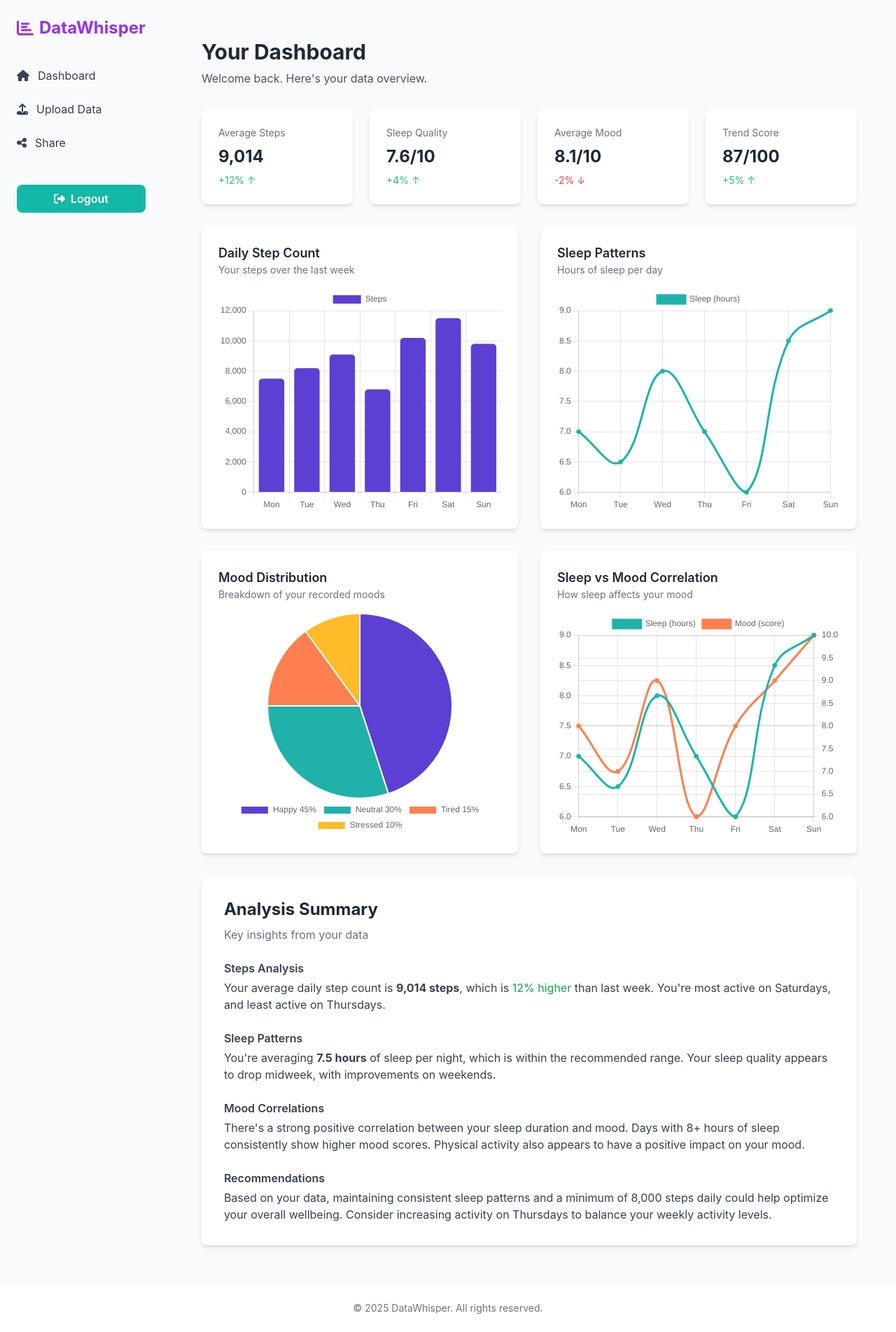
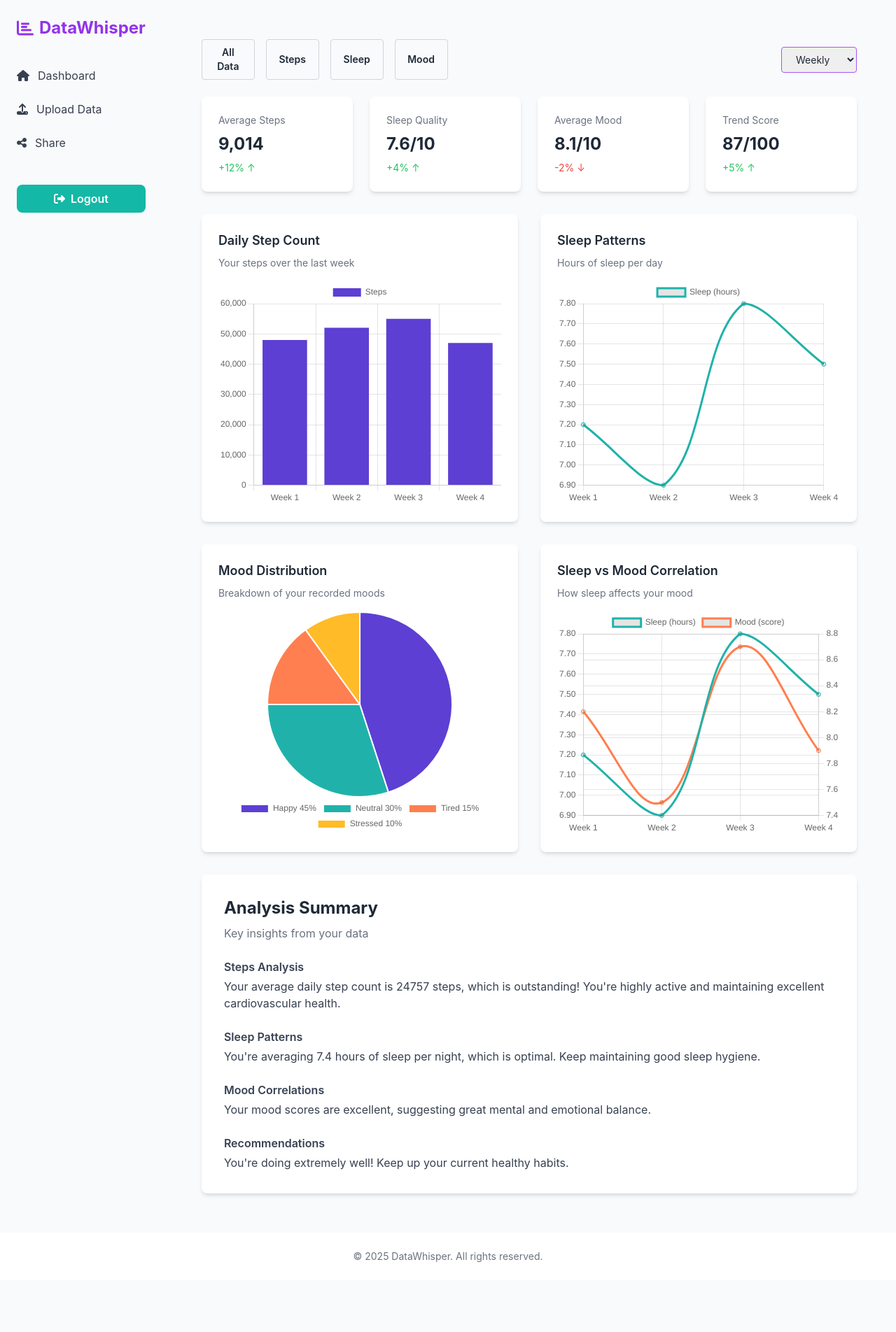
Before and after one commit to kdmars0168/data-analytics-app, a Flask app: page /dashboard in a window 1280 px wide. Shown: the whole page at 70% size. After the commit the page ends 1804 px from the top, so only its background shows below. Run offline with Flask 3, Linux system fonts and the light colour scheme; the visitor is signed in with stand-in values (Sample User, id 1); some libraries are stand-ins or nearby versions.

Commit message:
Major updates: Dynamic analysis, smarter utils, full dashboard refactor.

```diff
--- a/app/routes.py
+++ b/app/routes.py
@@ -3,6 +3,7 @@ from app import db
 from app.forms import RegistrationForm, LoginForm
 from app.models import User
 from flask_login import login_user, logout_user, login_required
+from app.utils import generate_analysis_summary
 
 # Create a Blueprint called 'main'
 main = Blueprint('main', __name__)
@@ -43,7 +44,16 @@ def login():
 @main.route('/dashboard')
 @login_required
 def dashboard():
-    return render_template('dashboard.html')
+    # Demo: In a real app, you would pull user-specific uploaded data
+    user_data = {
+        'steps': [117200, 8500, 9100, 7000, 10400, 11500, 9600],
+        'sleep': [7, 6.5, 8, 7, 6, 8.5, 9],
+        'mood': [8, 7, 9, 6, 8, 9, 10],
+    }
+
+    analysis = generate_analysis_summary(user_data)
+
+    return render_template('dashboard.html', analysis=analysis)
 
 # Logout
 @main.route('/logout')
--- /dev/null
+++ b/app/static/js/dashboard.js
@@ -0,0 +1,179 @@
+document.addEventListener('DOMContentLoaded', function () {
+  const stepsCanvas = document.getElementById('stepsChart');
+  const sleepCanvas = document.getElementById('sleepChart');
+  const moodCanvas = document.getElementById('moodChart');
+  const sleepMoodCanvas = document.getElementById('sleepMoodChart');
+
+  let stepsChart, sleepChart, moodChart, sleepMoodChart;
+  let currentTimeframe = 'weekly';
+
+  const dummyData = {
+    daily: {
+      steps: [7200, 8500, 9100, 7000, 10400, 11500, 9600],
+      sleep: [7, 6.5, 8, 7, 6, 8.5, 9],
+      mood: [8, 7, 9, 6, 8, 9, 10],
+    },
+    weekly: {
+      steps: [48000, 52000, 55000, 47000],
+      sleep: [7.2, 6.9, 7.8, 7.5],
+      mood: [8.2, 7.5, 8.7, 7.9],
+    },
+    monthly: {
+      steps: [190000, 205000, 198000],
+      sleep: [7.1, 7.4, 7.6],
+      mood: [8.3, 8.0, 8.5],
+    },
+    yearly: {
+      steps: [2200000, 2300000],
+      sleep: [7.3, 7.5],
+      mood: [8.4, 8.5],
+    },
+  };
+
+  function getLabels() {
+    if (currentTimeframe === 'daily')
+      return ['Mon', 'Tue', 'Wed', 'Thu', 'Fri', 'Sat', 'Sun'];
+    if (currentTimeframe === 'weekly')
+      return ['Week 1', 'Week 2', 'Week 3', 'Week 4'];
+    if (currentTimeframe === 'monthly')
+      return ['Month 1', 'Month 2', 'Month 3'];
+    return ['Year 1', 'Year 2'];
+  }
+
+  function destroyAllCharts() {
+    stepsChart && stepsChart.destroy();
+    sleepChart && sleepChart.destroy();
+    moodChart && moodChart.destroy();
+    sleepMoodChart && sleepMoodChart.destroy();
+  }
+
+  function createAllCharts(filter = 'all') {
+    const labels = getLabels();
+
+    // Only show steps chart if 'all' or 'steps'
+    stepsChart = new Chart(stepsCanvas.getContext('2d'), {
+      type: 'bar',
+      data: {
+        labels: labels,
+        datasets: [
+          {
+            label: 'Steps',
+            data:
+              filter === 'all' || filter === 'steps'
+                ? dummyData[currentTimeframe].steps
+                : [],
+            backgroundColor: '#5D3FD3',
+          },
+        ],
+      },
+      options: { responsive: true, maintainAspectRatio: false },
+    });
+
+    sleepChart = new Chart(sleepCanvas.getContext('2d'), {
+      type: 'line',
+      data: {
+        labels: labels,
+        datasets: [
+          {
+            label: 'Sleep (hours)',
+            data:
+              filter === 'all' || filter === 'sleep'
+                ? dummyData[currentTimeframe].sleep
+                : [],
+            borderColor: '#20B2AA',
+            tension: 0.4,
+            fill: false,
+          },
+        ],
+      },
+      options: { responsive: true, maintainAspectRatio: false },
+    });
+
+    moodChart = new Chart(moodCanvas.getContext('2d'), {
+      type: 'pie',
+      data: {
+        labels: ['Happy 45%', 'Neutral 30%', 'Tired 15%', 'Stressed 10%'],
+        datasets: [
+          {
+            data: [45, 30, 15, 10],
+            backgroundColor: ['#5D3FD3', '#20B2AA', '#FF7F50', '#FFBB28'],
+          },
+        ],
+      },
+      options: {
+        responsive: true,
+        maintainAspectRatio: false,
+        plugins: {
+          legend: { position: 'bottom' },
+        },
+      },
+    });
+
+    sleepMoodChart = new Chart(sleepMoodCanvas.getContext('2d'), {
+      type: 'line',
+      data: {
+        labels: labels,
+        datasets: [
+          {
+            label: 'Sleep (hours)',
+            data:
+              filter === 'all' || filter === 'sleep'
+                ? dummyData[currentTimeframe].sleep
+                : [],
+            borderColor: '#20B2AA',
+            tension: 0.4,
+            yAxisID: 'y1',
+            fill: false,
+          },
+          {
+            label: 'Mood (score)',
+            data:
+              filter === 'all' || filter === 'mood'
+                ? dummyData[currentTimeframe].mood
+                : [],
+            borderColor: '#FF7F50',
+            tension: 0.4,
+            yAxisID: 'y2',
+            fill: false,
+          },
+        ],
+      },
+      options: {
+        responsive: true,
+        maintainAspectRatio: false,
+        scales: {
+          y1: { type: 'linear', position: 'left' },
+          y2: { type: 'linear', position: 'right' },
+        },
+      },
+    });
+  }
+
+  function updateDashboard(filter = 'all') {
+    destroyAllCharts();
+    createAllCharts(filter);
+  }
+
+  // Initialize
+  createAllCharts();
+
+  // Event Listeners
+  document
+    .getElementById('time-filter')
+    .addEventListener('change', function (e) {
+      currentTimeframe = e.target.value;
+      updateDashboard();
+    });
+
+  document.querySelectorAll('#data-filters button').forEach((button) => {
+    button.addEventListener('click', () => {
+      document
+        .querySelectorAll('#data-filters button')
+        .forEach((b) => b.classList.remove('bg-purple-600', 'text-white'));
+      button.classList.add('bg-purple-600', 'text-white');
+
+      const selectedFilter = button.id.replace('filter-', '');
+      updateDashboard(selectedFilter);
+    });
+  });
+});
--- a/app/templates/dashboard.html
+++ b/app/templates/dashboard.html
@@ -1,11 +1,47 @@
 {% extends "base.html" %} {% block content %}
-
 <div class="flex min-h-screen">
   <main class="flex-1 bg-gray-50 p-8 overflow-y-auto">
-    <h1 class="text-3xl font-bold mb-2">Your Dashboard</h1>
-    <p class="text-gray-600 mb-8">Welcome back. Here's your data overview.</p>
+    <div class="flex justify-between items-center mb-6">
+      <div class="flex space-x-4" id="data-filters">
+        <button
+          id="filter-all"
+          class="px-4 py-2 text-sm font-semibold rounded border border-gray-300 hover:bg-purple-100"
+        >
+          All Data
+        </button>
+        <button
+          id="filter-steps"
+          class="px-4 py-2 text-sm font-semibold rounded border border-gray-300 hover:bg-purple-100"
+        >
+          Steps
+        </button>
+        <button
+          id="filter-sleep"
+          class="px-4 py-2 text-sm font-semibold rounded border border-gray-300 hover:bg-purple-100"
+        >
+          Sleep
+        </button>
+        <button
+          id="filter-mood"
+          class="px-4 py-2 text-sm font-semibold rounded border border-gray-300 hover:bg-purple-100"
+        >
+          Mood
+        </button>
+      </div>
+      <div>
+        <select
+          id="time-filter"
+          class="border border-purple-500 rounded px-4 py-2 text-sm focus:outline-none"
+        >
+          <option value="daily">Daily</option>
+          <option value="weekly" selected>Weekly</option>
+          <option value="monthly">Monthly</option>
+          <option value="yearly">Yearly</option>
+        </select>
+      </div>
+    </div>
 
-    <!-- Overview Cards -->
+    <!-- Cards -->
     <div class="grid grid-cols-1 md:grid-cols-2 lg:grid-cols-4 gap-6 mb-8">
       {% for card in [ {'title': 'Average Steps', 'value': '9,014', 'change':
       '+12%', 'color': 'green'}, {'title': 'Sleep Quality', 'value': '7.6/10',
@@ -23,223 +59,82 @@
       {% endfor %}
     </div>
 
-    <!-- Charts Grid -->
+    <!-- Graphs -->
     <div class="grid grid-cols-1 md:grid-cols-2 gap-8 mb-8">
       <div class="bg-white p-6 rounded-lg shadow-md">
-        <div class="flex justify-between items-center mb-4">
-          <div>
-            <h2 class="text-lg font-semibold">Daily Step Count</h2>
-            <p class="text-gray-500 text-sm">Your steps over the last week</p>
-          </div>
-        </div>
-        <div class="relative w-full h-80">
-          <canvas id="stepsChart" class="w-full h-full"></canvas>
+        <h2 class="text-lg font-semibold mb-2">Daily Step Count</h2>
+        <p class="text-gray-500 text-sm mb-4">Your steps over the last week</p>
+        <div class="relative w-full" style="height: 320px">
+          <canvas
+            id="stepsChart"
+            class="absolute top-0 left-0 w-full h-full"
+          ></canvas>
         </div>
       </div>
 
       <div class="bg-white p-6 rounded-lg shadow-md">
-        <div class="flex justify-between items-center mb-4">
-          <div>
-            <h2 class="text-lg font-semibold">Sleep Patterns</h2>
-            <p class="text-gray-500 text-sm">Hours of sleep per day</p>
-          </div>
-        </div>
-        <div class="relative w-full h-80">
-          <canvas id="sleepChart" class="w-full h-full"></canvas>
+        <h2 class="text-lg font-semibold mb-2">Sleep Patterns</h2>
+        <p class="text-gray-500 text-sm mb-4">Hours of sleep per day</p>
+        <div class="relative w-full" style="height: 320px">
+          <canvas
+            id="sleepChart"
+            class="absolute top-0 left-0 w-full h-full"
+          ></canvas>
         </div>
       </div>
 
       <div class="bg-white p-6 rounded-lg shadow-md">
-        <div class="flex justify-between items-center mb-4">
-          <div>
-            <h2 class="text-lg font-semibold">Mood Distribution</h2>
-            <p class="text-gray-500 text-sm">
-              Breakdown of your recorded moods
-            </p>
-          </div>
-        </div>
-        <div class="relative w-full h-80">
-          <canvas id="moodChart" class="w-full h-full"></canvas>
+        <h2 class="text-lg font-semibold mb-2">Mood Distribution</h2>
+        <p class="text-gray-500 text-sm mb-4">
+          Breakdown of your recorded moods
+        </p>
+        <div class="relative w-full" style="height: 320px">
+          <canvas
+            id="moodChart"
+            class="absolute top-0 left-0 w-full h-full"
+          ></canvas>
         </div>
       </div>
 
       <div class="bg-white p-6 rounded-lg shadow-md">
-        <div class="flex justify-between items-center mb-4">
-          <div>
-            <h2 class="text-lg font-semibold">Sleep vs Mood Correlation</h2>
-            <p class="text-gray-500 text-sm">How sleep affects your mood</p>
-          </div>
-        </div>
-        <div class="relative w-full h-80">
-          <canvas id="sleepMoodChart" class="w-full h-full"></canvas>
+        <h2 class="text-lg font-semibold mb-2">Sleep vs Mood Correlation</h2>
+        <p class="text-gray-500 text-sm mb-4">How sleep affects your mood</p>
+        <div class="relative w-full" style="height: 320px">
+          <canvas
+            id="sleepMoodChart"
+            class="absolute top-0 left-0 w-full h-full"
+          ></canvas>
         </div>
       </div>
     </div>
 
     <!-- Analysis Summary -->
-    <div class="bg-white p-8 rounded-lg shadow-md max-w-6xl mx-auto">
+    <div class="bg-white p-8 rounded-lg shadow-md w-full">
       <h2 class="text-2xl font-bold mb-2">Analysis Summary</h2>
       <p class="text-gray-500 mb-6">Key insights from your data</p>
 
       <div class="space-y-6 text-gray-700 text-base">
         <div>
           <h4 class="font-semibold mb-1">Steps Analysis</h4>
-          <p>
-            Your average daily step count is
-            <span class="font-bold">9,014 steps</span>, which is
-            <span class="text-green-600">12% higher</span> than last week.
-            You're most active on Saturdays, and least active on Thursdays.
-          </p>
+          <p>{{ analysis.steps_analysis }}</p>
         </div>
-
         <div>
           <h4 class="font-semibold mb-1">Sleep Patterns</h4>
-          <p>
-            You're averaging <span class="font-bold">7.5 hours</span> of sleep
-            per night, which is within the recommended range. Your sleep quality
-            appears to drop midweek, with improvements on weekends.
-          </p>
+          <p>{{ analysis.sleep_patterns }}</p>
         </div>
-
         <div>
           <h4 class="font-semibold mb-1">Mood Correlations</h4>
-          <p>
-            There's a strong positive correlation between your sleep duration
-            and mood. Days with 8+ hours of sleep consistently show higher mood
-            scores. Physical activity also appears to have a positive impact on
-            your mood.
-          </p>
+          <p>{{ analysis.mood_correlation }}</p>
         </div>
-
         <div>
           <h4 class="font-semibold mb-1">Recommendations</h4>
-          <p>
-            Based on your data, maintaining consistent sleep patterns and a
-            minimum of 8,000 steps daily could help optimize your overall
-            wellbeing. Consider increasing activity on Thursdays to balance your
-            weekly activity levels.
-          </p>
+          <p>{{ analysis.recommendations }}</p>
         </div>
       </div>
     </div>
   </main>
 </div>
 
-<!-- Chart.js CDN -->
 <script src="https://cdn.jsdelivr.net/npm/chart.js"></script>
-
-<!-- Chart.js Config -->
-<script>
-  const stepsCtx = document.getElementById('stepsChart').getContext('2d');
-  new Chart(stepsCtx, {
-    type: 'bar',
-    data: {
-      labels: ['Mon', 'Tue', 'Wed', 'Thu', 'Fri', 'Sat', 'Sun'],
-      datasets: [
-        {
-          label: 'Steps',
-          data: [7500, 8200, 9100, 6800, 10200, 11500, 9800],
-          backgroundColor: '#5D3FD3',
-          borderRadius: 5,
-        },
-      ],
-    },
-    options: {
-      responsive: true,
-      maintainAspectRatio: false,
-    },
-  });
-
-  const sleepCtx = document.getElementById('sleepChart').getContext('2d');
-  new Chart(sleepCtx, {
-    type: 'line',
-    data: {
-      labels: ['Mon', 'Tue', 'Wed', 'Thu', 'Fri', 'Sat', 'Sun'],
-      datasets: [
-        {
-          label: 'Sleep (hours)',
-          data: [7, 6.5, 8, 7, 6, 8.5, 9],
-          borderColor: '#20B2AA',
-          backgroundColor: '#20B2AA',
-          tension: 0.4,
-          fill: false,
-        },
-      ],
-    },
-    options: {
-      responsive: true,
-      maintainAspectRatio: false,
-      interaction: {
-        mode: 'index',
-        intersect: false,
-      },
-    },
-  });
-
-  const moodCtx = document.getElementById('moodChart').getContext('2d');
-  new Chart(moodCtx, {
-    type: 'pie',
-    data: {
-      labels: ['Happy 45%', 'Neutral 30%', 'Tired 15%', 'Stressed 10%'],
-      datasets: [
-        {
-          data: [45, 30, 15, 10],
-          backgroundColor: ['#5D3FD3', '#20B2AA', '#FF7F50', '#FFBB28'],
-        },
-      ],
-    },
-    options: {
-      responsive: true,
-      maintainAspectRatio: false,
-      plugins: {
-        legend: {
-          position: 'bottom',
-        },
-      },
-    },
-  });
-
-  const sleepMoodCtx = document
-    .getElementById('sleepMoodChart')
-    .getContext('2d');
-  new Chart(sleepMoodCtx, {
-    type: 'line',
-    data: {
-      labels: ['Mon', 'Tue', 'Wed', 'Thu', 'Fri', 'Sat', 'Sun'],
-      datasets: [
-        {
-          label: 'Sleep (hours)',
-          data: [7, 6.5, 8, 7, 6, 8.5, 9],
-          borderColor: '#20B2AA',
-          backgroundColor: '#20B2AA',
-          tension: 0.4,
-          yAxisID: 'y1',
-          fill: false,
-        },
-        {
-          label: 'Mood (score)',
-          data: [8, 7, 9, 6, 8, 9, 10],
-          borderColor: '#FF7F50',
-          backgroundColor: '#FF7F50',
-          tension: 0.4,
-          yAxisID: 'y2',
-          fill: false,
-        },
-      ],
-    },
-    options: {
-      responsive: true,
-      maintainAspectRatio: false,
-      interaction: {
-        mode: 'index',
-        intersect: false,
-      },
-      scales: {
-        y1: { type: 'linear', position: 'left' },
-        y2: { type: 'linear', position: 'right' },
-      },
-    },
-  });
-</script>
-
+<script src="{{ url_for('static', filename='js/dashboard.js') }}"></script>
 {% endblock %}
```
Also changed, not shown: app/utils.py (+101 -0 lines).
